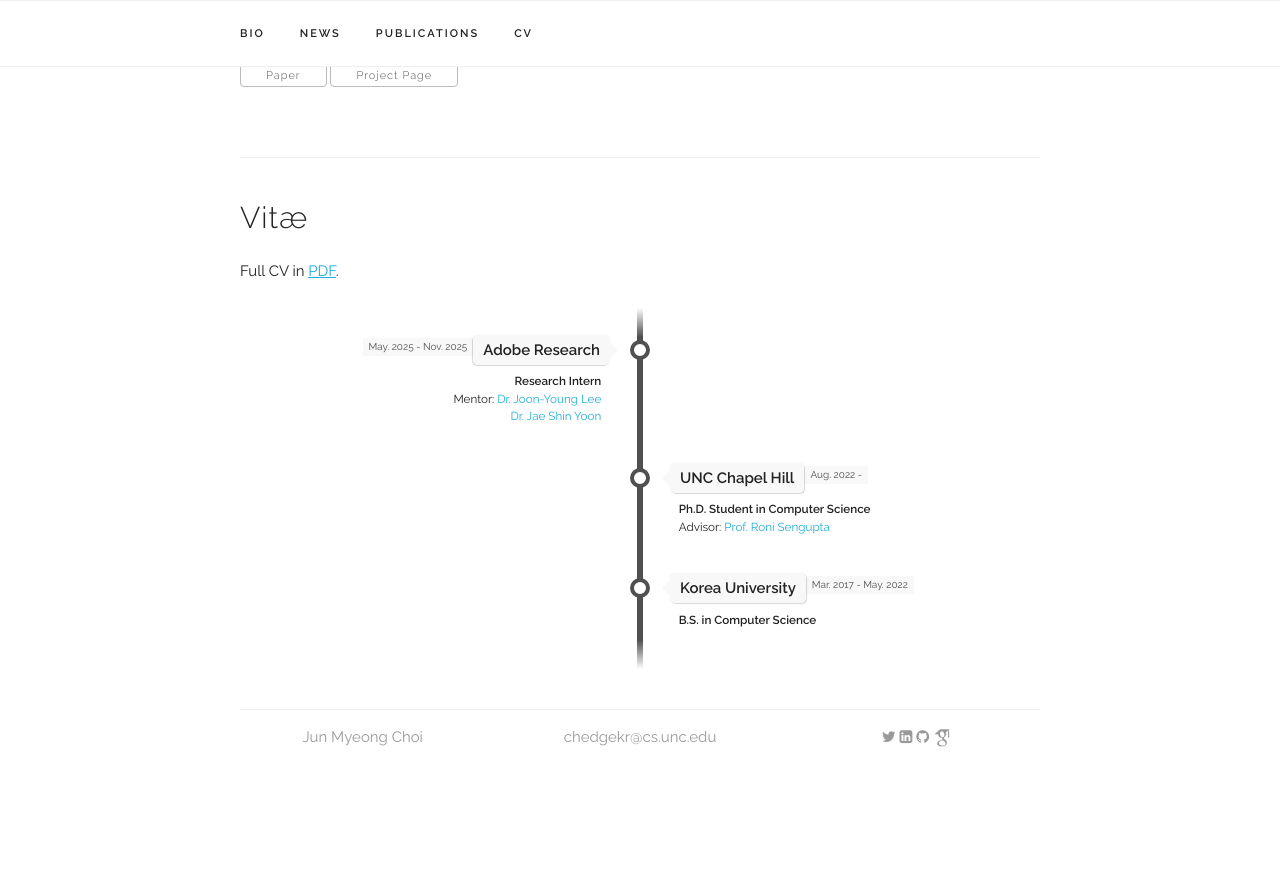
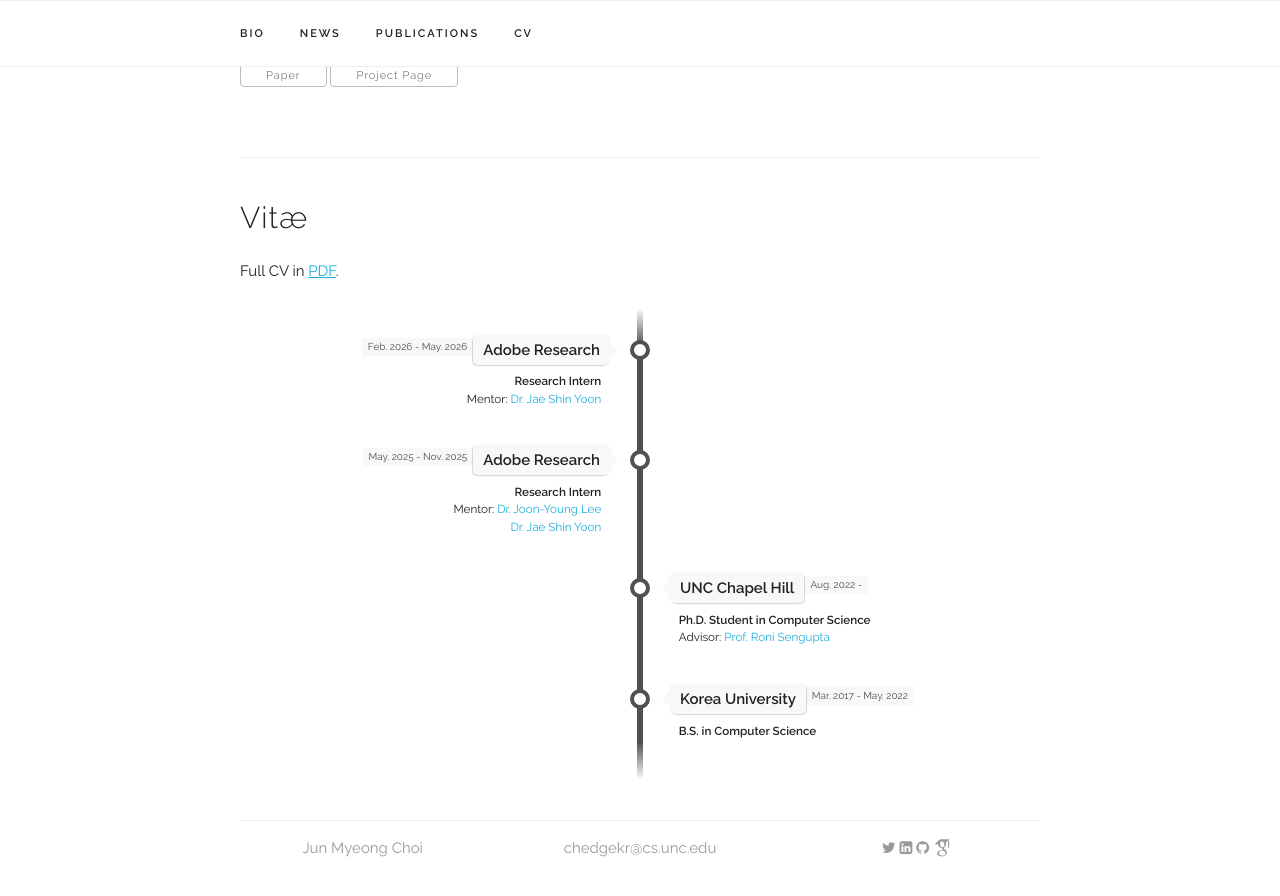
Before and after one commit to chedgekorea/chedgekorea.github.io, a Jekyll site: the page built from index.html, in a window 1280 px wide and 900 px high, scrolled down 2650 px. Shown: the top 896 px of the window. Built offline with Jekyll 4.4.1, drawn with Linux system fonts in a browser that asks for light colours; some web fonts are replaced; before the commit the page ends 3439 px from its top, so only the background shows below that; grey boxes are pictures that could not be loaded.

Commit message:
Add new experience entry for Adobe Research

```diff
--- a/_data/experience.yaml
+++ b/_data/experience.yaml
@@ -1,4 +1,10 @@
 experiences:
+- place: "Adobe Research"
+  time: "Feb. 2026 - May. 2026"
+  title: "Research Intern"
+  subtitle: "Mentor: <a href='https://gorokee.github.io/jsyoon/' style='text-decoration: none;'>Dr. Jae Shin Yoon</a>"
+  category: "work"
+
 - place: "Adobe Research"
   time: "May. 2025 - Nov. 2025"
   title: "Research Intern"
```
